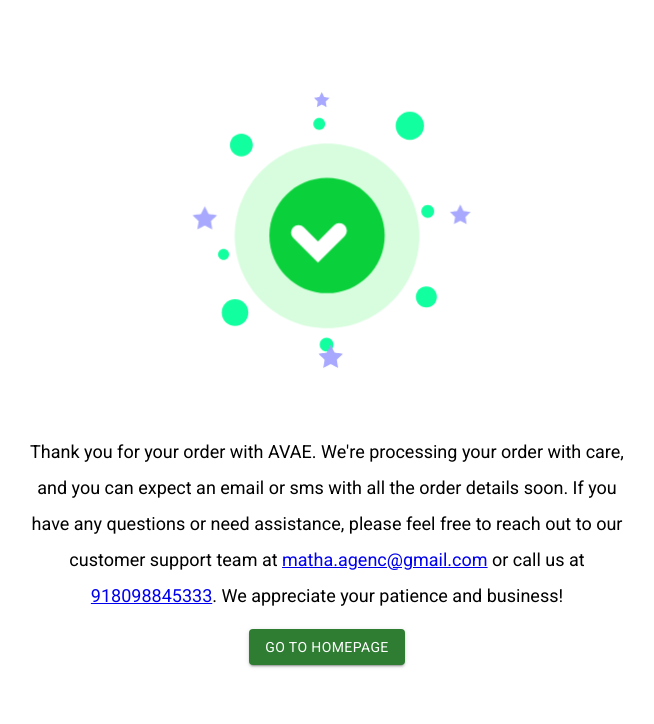
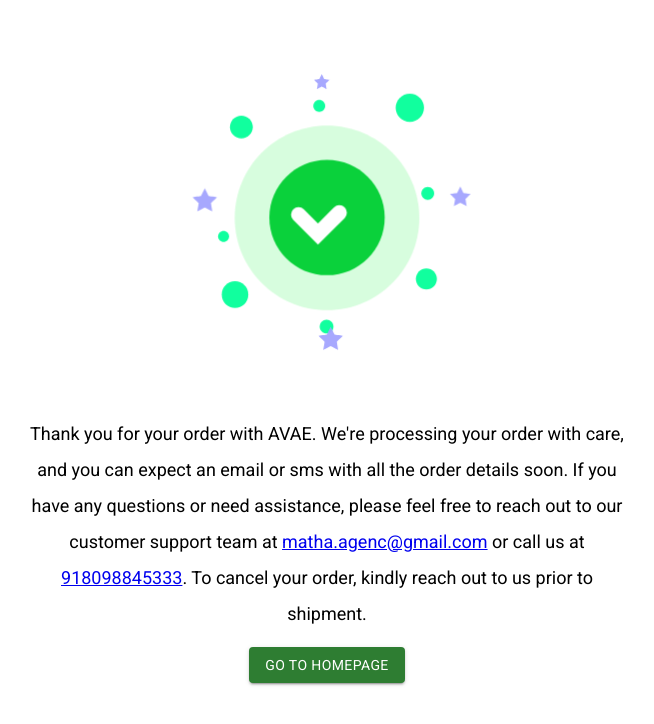
Before and after one commit to sureshkanna1071/AVAE, a React (Create React App) app: page /thankyou in a window 1280 px wide. Shown: the top 724 px of the page, without its empty margins (313-967 px from the left). Built offline with nearby package versions, Linux system fonts and the light colour scheme.

Commit message:
Change logo

```diff
--- a/src/components/pages/success/Success.js
+++ b/src/components/pages/success/Success.js
@@ -21,7 +21,7 @@ const Success = () => {
       }}
     >
        <Lottie animationData={AnimationData} style={{width: "50vw"}}  />
-       <p className='order_success-message'>Thank you for your order with AVAE. We're processing your order with care, and you can expect an email or sms with all the order details soon. If you have any questions or need assistance, please feel free to reach out to our customer support team at <a href='mailto:matha.agenc@gmail.com'>matha.agenc@gmail.com</a> or call us at <a href="tel:8098845333">918098845333</a>. We appreciate your patience and business!</p>
+       <p className='order_success-message'>Thank you for your order with AVAE. We're processing your order with care, and you can expect an email or sms with all the order details soon. If you have any questions or need assistance, please feel free to reach out to our customer support team at <a href='mailto:matha.agenc@gmail.com'>matha.agenc@gmail.com</a> or call us at <a href="tel:8098845333">918098845333</a>. To cancel your order, kindly reach out to us prior to shipment.</p>
        <Button variant='contained' color='success' onClick={() => navigate("/")}>Go To Homepage</Button>
     </div>
   )
```
Also changed, not shown: src/assets/NewBlackLogo.png, src/assets/NewLogo.png.
